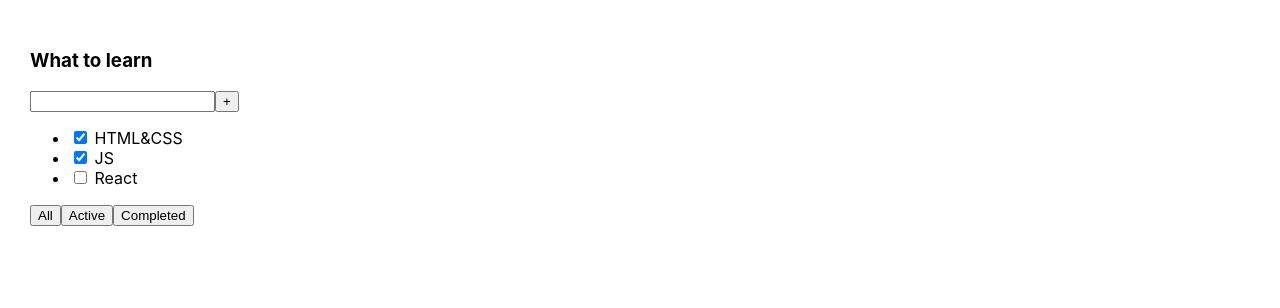
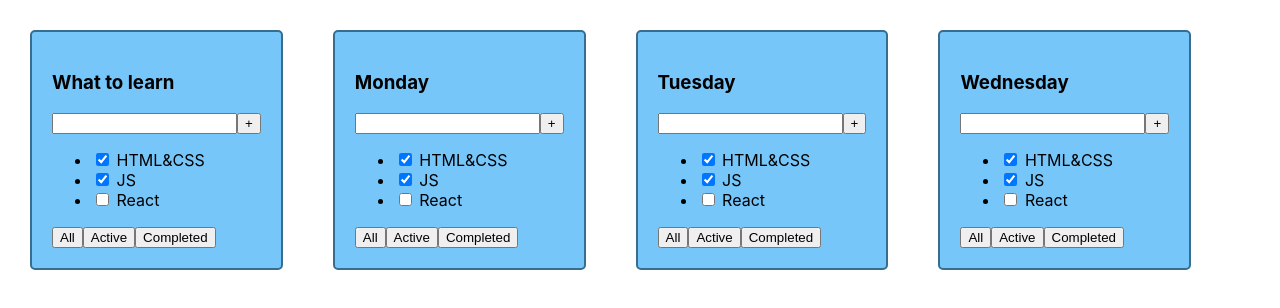
Before and after one commit to Halina2610/1-todolist, a React (Create React App) app: page / in a window 1280 px wide. Shown: the top 308 px of the page. Built offline with nearby package versions, Linux system fonts and the light colour scheme.

Commit message:
1/2 lesson 1 Viktor

```diff
--- a/src/App.css
+++ b/src/App.css
@@ -6,3 +6,10 @@
 .App > div {
   margin-right: 50px;
 }
+
+.Todolist {
+  padding: 20px;
+  background-color: #76c6fa;
+  border: 2px solid #376d8f;
+  border-radius: 5px;
+}
--- a/src/App.tsx
+++ b/src/App.tsx
@@ -1,26 +1,14 @@
 import React from 'react';
 import './App.css';
+import {TodoList} from "./layout/TodoList";
 
-function App() {
+const App = () => {
     return (
         <div className="App">
-            <div>
-                <h3>What to learn</h3>
-                <div>
-                    <input/>
-                    <button>+</button>
-                </div>
-                <ul>
-                    <li><input type="checkbox" checked={true}/> <span>HTML&CSS</span></li>
-                    <li><input type="checkbox" checked={true}/> <span>JS</span></li>
-                    <li><input type="checkbox" checked={false}/> <span>React</span></li>
-                </ul>
-                <div>
-                    <button>All</button>
-                    <button>Active</button>
-                    <button>Completed</button>
-                </div>
-            </div>
+            <TodoList title={"What to learn"}/>
+            <TodoList title={"Monday"}/>
+            <TodoList title={"Tuesday"}/>
+            <TodoList title={"Wednesday"}/>
         </div>
     );
 }
--- /dev/null
+++ b/src/components/Button.tsx
@@ -0,0 +1,7 @@
+import React from 'react';
+type ButtonPropsType = {
+    text: string
+}
+export const Button = (props: ButtonPropsType) => {
+    return <button >{props.text}</button>
+};
--- /dev/null
+++ b/src/layout/TodoList.tsx
@@ -0,0 +1,35 @@
+import React from 'react';
+import {Button} from "../components/Button";
+
+type TodoListPropsType = {
+    title: string
+    tasks?: TaskType[] // или запись Array<TaskType> // обе записи корректны
+
+}
+
+type TaskType = {
+    id: number
+    title: string
+    isDone: boolean
+}
+export const TodoList = (props: TodoListPropsType) => {
+    return (
+            <div className="Todolist">
+                <h3>{props.title}</h3>
+                <div>
+                    <input/>
+                    <Button text={"+"}/>
+                </div>
+                <ul>
+                    <li><input type="checkbox" checked={true}/> <span>HTML&CSS</span></li>
+                    <li><input type="checkbox" checked={true}/> <span>JS</span></li>
+                    <li><input type="checkbox" checked={false}/> <span>React</span></li>
+                </ul>
+                <div>
+                    <Button text={"All"}/>
+                    <Button text={"Active"}/>
+                    <Button text={"Completed"}/>
+                </div>
+        </div>
+    );
+};
```
